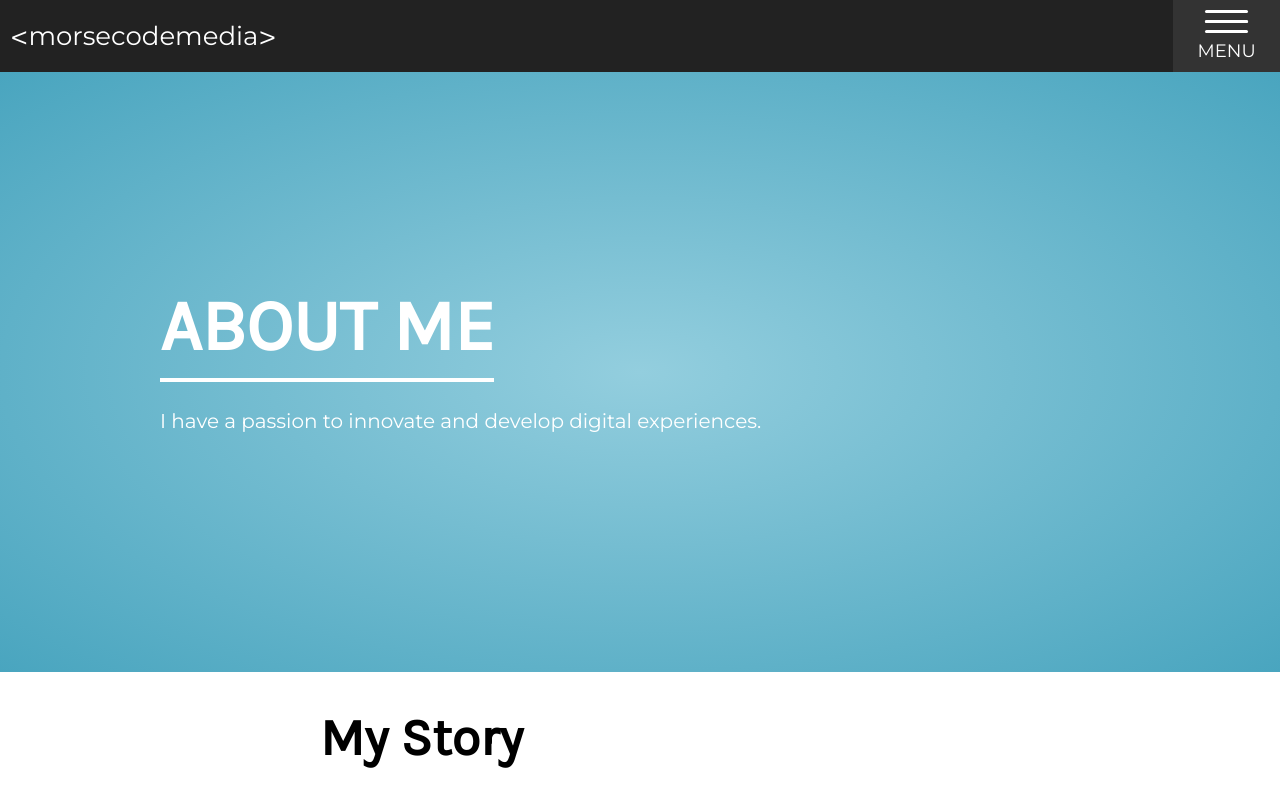
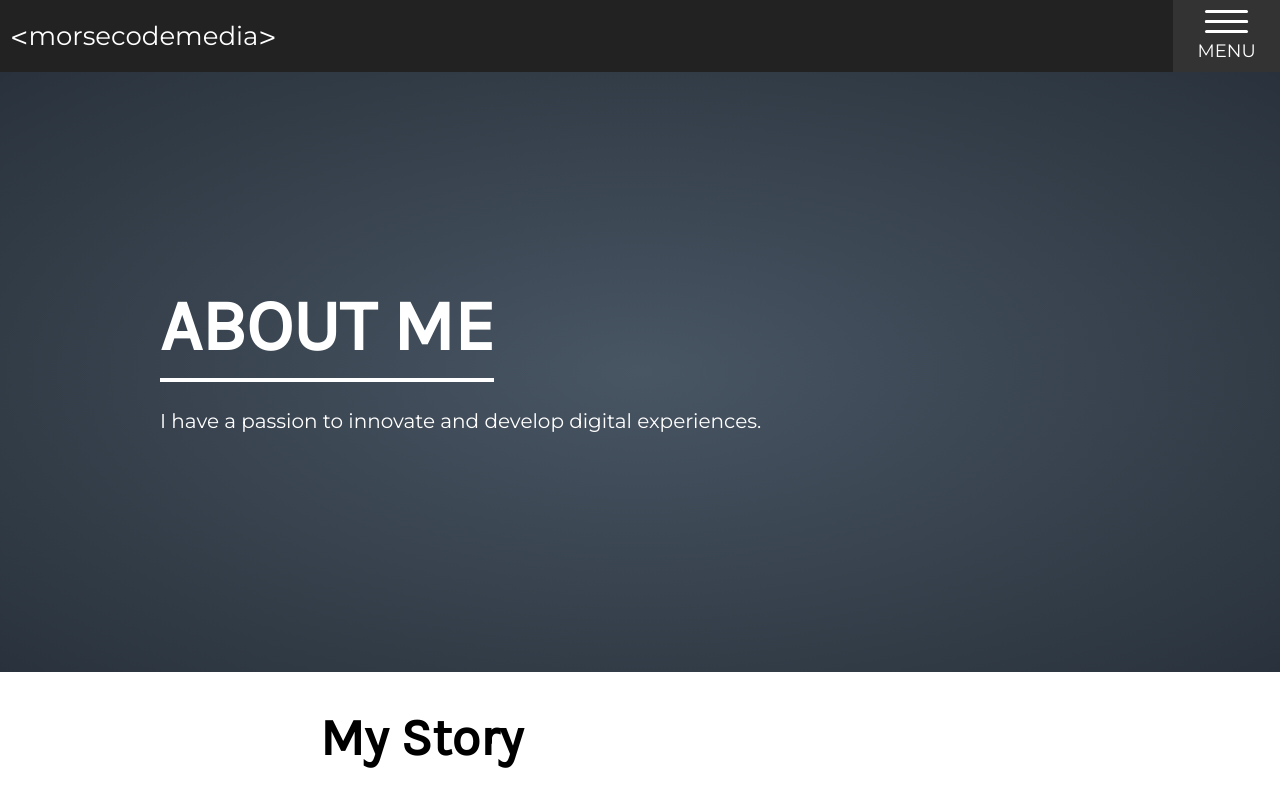
Before and after one commit to morsecodemedia/morsecodemedia.com, a Nuxt app: page /about in a window 1280 px wide. Shown: the top 797 px of the page. Built offline with nearby package versions, Linux system fonts and the light colour scheme.

Commit message:
updated color gradients

```diff
--- a/components/section-hero.vue
+++ b/components/section-hero.vue
@@ -24,14 +24,14 @@
 <style lang="scss">
 
   .section-hero {
-    background: #ffaf4b;
-    background: -moz-radial-gradient(center, ellipse cover, #ffaf4b 0%, #ff920a 100%);
-    background: -webkit-gradient(radial, center center, 0px, center center, 100%, color-stop(0%, #ffaf4b), color-stop(100%, #ff920a));
-    background: -webkit-radial-gradient(center, ellipse cover, #ffaf4b 0%, #ff920a 100%);
-    background: -o-radial-gradient(center, ellipse cover, #ffaf4b 0%, #ff920a 100%);
-    background: -ms-radial-gradient(center, ellipse cover, #ffaf4b 0%, #ff920a 100%);
-    background: radial-gradient(ellipse at center, #ffaf4b 0%, #ff920a 100%);
-    filter: progid:DXImageTransform.Microsoft.gradient( startColorstr='#ffaf4b', endColorstr='#ff920a', GradientType=1 );
+    background: #485563;
+    background: -moz-radial-gradient(center, ellipse cover, #485563, #29323C);
+    background: -webkit-gradient(radial, center center, 0px, center center, 100%, color-stop(0%, #485563), color-stop(100%, #29323C));
+    background: -webkit-radial-gradient(center, ellipse cover, #485563, #29323C);
+    background: -o-radial-gradient(center, ellipse cover, #485563, #29323C);
+    background: -ms-radial-gradient(center, ellipse cover, #485563, #29323C);
+    background: radial-gradient(ellipse at center, #485563, #29323C);
+    filter: progid:DXImageTransform.Microsoft.gradient( startColorstr='#485563', endColorstr='#29323C', GradientType=1 );
 
     height: 75vh;
     width: 100vw;
--- a/components/section-outro.vue
+++ b/components/section-outro.vue
@@ -27,14 +27,14 @@
 <style lang="scss">
 
   .section-outro{
-    background: rgba(147,206,222,1);
-    background: -moz-radial-gradient(center, ellipse cover, rgba(147,206,222,1) 0%, rgba(117,189,209,1) 41%, rgba(73,165,191,1) 100%);
-    background: -webkit-gradient(radial, center center, 0px, center center, 100%, color-stop(0%, rgba(147,206,222,1)), color-stop(41%, rgba(117,189,209,1)), color-stop(100%, rgba(73,165,191,1)));
-    background: -webkit-radial-gradient(center, ellipse cover, rgba(147,206,222,1) 0%, rgba(117,189,209,1) 41%, rgba(73,165,191,1) 100%);
-    background: -o-radial-gradient(center, ellipse cover, rgba(147,206,222,1) 0%, rgba(117,189,209,1) 41%, rgba(73,165,191,1) 100%);
-    background: -ms-radial-gradient(center, ellipse cover, rgba(147,206,222,1) 0%, rgba(117,189,209,1) 41%, rgba(73,165,191,1) 100%);
-    background: radial-gradient(ellipse at center, rgba(147,206,222,1) 0%, rgba(117,189,209,1) 41%, rgba(73,165,191,1) 100%);
-    filter: progid:DXImageTransform.Microsoft.gradient( startColorstr='#93cede', endColorstr='#49a5bf', GradientType=1 );
+    background: #485563;
+    background: -moz-radial-gradient(center, ellipse cover, #485563, #29323C);
+    background: -webkit-gradient(radial, center center, 0px, center center, 100%, color-stop(0%, #485563), color-stop(100%, #29323C));
+    background: -webkit-radial-gradient(center, ellipse cover, #485563, #29323C);
+    background: -o-radial-gradient(center, ellipse cover, #485563, #29323C);
+    background: -ms-radial-gradient(center, ellipse cover, #485563, #29323C);
+    background: radial-gradient(ellipse at center, #485563, #29323C);
+    filter: progid:DXImageTransform.Microsoft.gradient( startColorstr='#485563', endColorstr='#29323C', GradientType=1 );
 
     color: $white;
     padding: 80px 125px 80px 40px;
--- a/pages/about.vue
+++ b/pages/about.vue
@@ -113,17 +113,6 @@
 
 <style lang="scss" scoped>
 
-  .section-hero {
-    background: rgba(147,206,222,1);
-    background: -moz-radial-gradient(center, ellipse cover, rgba(147,206,222,1) 0%, rgba(117,189,209,1) 41%, rgba(73,165,191,1) 100%);
-    background: -webkit-gradient(radial, center center, 0px, center center, 100%, color-stop(0%, rgba(147,206,222,1)), color-stop(41%, rgba(117,189,209,1)), color-stop(100%, rgba(73,165,191,1)));
-    background: -webkit-radial-gradient(center, ellipse cover, rgba(147,206,222,1) 0%, rgba(117,189,209,1) 41%, rgba(73,165,191,1) 100%);
-    background: -o-radial-gradient(center, ellipse cover, rgba(147,206,222,1) 0%, rgba(117,189,209,1) 41%, rgba(73,165,191,1) 100%);
-    background: -ms-radial-gradient(center, ellipse cover, rgba(147,206,222,1) 0%, rgba(117,189,209,1) 41%, rgba(73,165,191,1) 100%);
-    background: radial-gradient(ellipse at center, rgba(147,206,222,1) 0%, rgba(117,189,209,1) 41%, rgba(73,165,191,1) 100%);
-    filter: progid:DXImageTransform.Microsoft.gradient( startColorstr='#93cede', endColorstr='#49a5bf', GradientType=1 );
-  }
-
   .about-1up {
     display: flex;
     width: 100vw;
```
